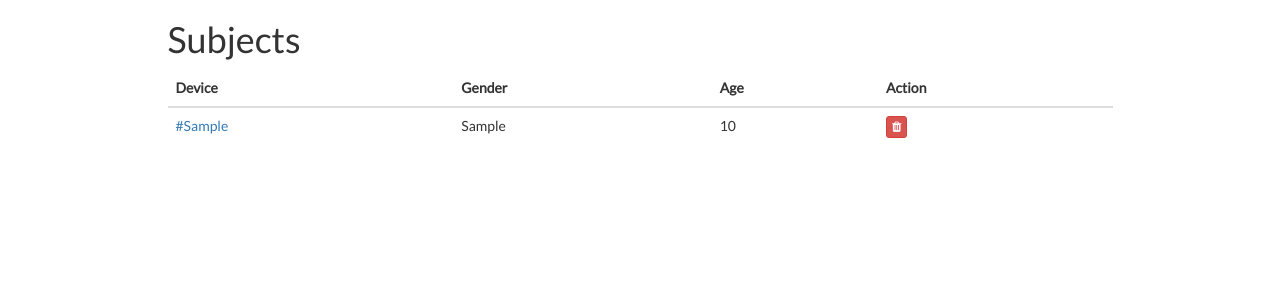
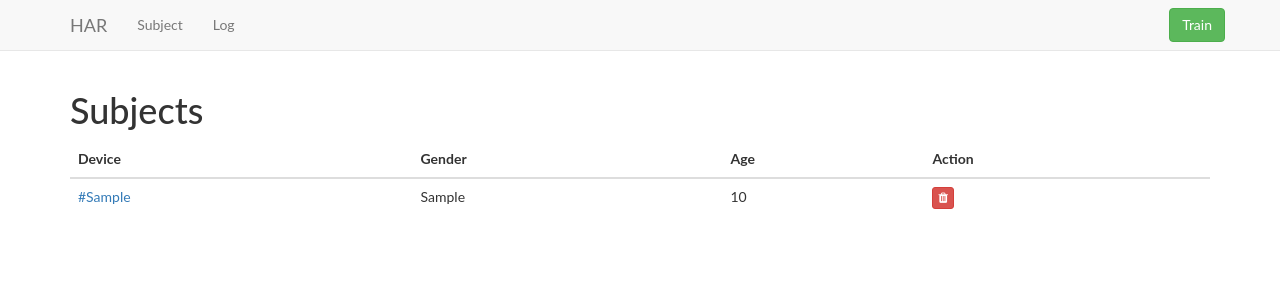
Before and after one commit to ilhamadun/har, a Flask app: page /subject in a window 1280 px wide. Shown: the top 300 px of the page. Run offline with Flask 2, Linux system fonts and the light colour scheme; tables that the repository leaves empty hold one stand-in row (values such as "Sample post"); some libraries are stand-ins or nearby versions.

Commit message:
Create base template

```diff
--- /dev/null
+++ b/har/templates/base.html
@@ -0,0 +1,55 @@
+<!doctype html>
+<html lang="en">
+    <head>
+        <meta charset="utf-8">
+        <meta http-equiv="X-UA-Compatible" content="IE=edge">
+        <meta name="viewport" content="width=device-width, initial-scale=1">
+        <title>{% block title %}Human Activity Recognition{% endblock %}</title>
+
+
+        <link href="https://maxcdn.bootstrapcdn.com/bootswatch/3.3.7/paper/bootstrap.min.css" rel="stylesheet" integrity="sha384-awusxf8AUojygHf2+joICySzB780jVvQaVCAt1clU3QsyAitLGul28Qxb2r1e5g+" crossorigin="anonymous">
+        <link href="https://maxcdn.bootstrapcdn.com/font-awesome/4.7.0/css/font-awesome.min.css" rel="stylesheet">
+
+        <style>
+            body {
+                font-family: 'Lato', sans-serif;
+            }
+        </style>
+
+        <!--[if lt IE 9]>
+            <script src="https://oss.maxcdn.com/html5shiv/3.7.3/html5shiv.min.js"></script>
+            <script src="https://oss.maxcdn.com/respond/1.4.2/respond.min.js"></script>
+        <![endif]-->
+    </head>
+    <body>
+        <nav class="navbar navbar-default navbar-static-top">
+            <div class="container">
+                <div class="navbar-header">
+                    <button type="button" class="navbar-toggle collapsed" data-toggle="collapse" data-target="#header" aria-expanded="false">
+                        <span class="sr-only">Toggle navigation</span>
+                        <span class="icon-bar"></span>
+                        <span class="icon-bar"></span>
+                        <span class="icon-bar"></span>
+                    </button>
+                    <a class="navbar-brand" href="{{ url_for('index') }}">HAR</a>
+                </div>
+                <div class="collapse navbar-collapse" id="header">
+                    <ul class="nav navbar-nav">
+                        <li><a href="{{ url_for('subject_overview') }}">Subject</a></li>
+                        <li><a href="{{ url_for('log_overview') }}">Log</a></li>
+                    </ul>
+                    <ul class="nav navbar-nav navbar-right">
+                        <li><button class="btn btn-success navbar-btn">Train</button></li>
+                    </ul>
+                </div>
+            </div>
+        </nav>
+
+        <div class="container">
+            {% block content %}{% endblock %}
+        </div>
+
+        <script src="https://ajax.googleapis.com/ajax/libs/jquery/1.12.4/jquery.min.js"></script>
+        <script src="https://maxcdn.bootstrapcdn.com/bootstrap/3.3.7/js/bootstrap.min.js" integrity="sha384-Tc5IQib027qvyjSMfHjOMaLkfuWVxZxUPnCJA7l2mCWNIpG9mGCD8wGNIcPD7Txa" crossorigin="anonymous"></script>
+    </body>
+</html>
--- a/har/templates/subject.html
+++ b/har/templates/subject.html
@@ -1,30 +1,6 @@
-<!doctype html>
-<html lang="en">
-    <head>
-        <meta charset="utf-8">
-        <meta http-equiv="X-UA-Compatible" content="IE=edge">
-        <meta name="viewport" content="width=device-width, initial-scale=1">
-        <title>Status | Human Activity Recognition</title>
-
-        <link rel="stylesheet" href="https://maxcdn.bootstrapcdn.com/bootstrap/3.3.7/css/bootstrap.min.css" integrity="sha384-BVYiiSIFeK1dGmJRAkycuHAHRg32OmUcww7on3RYdg4Va+PmSTsz/K68vbdEjh4u" crossorigin="anonymous">
-        <link href="https://fonts.googleapis.com/css?family=Lato" rel="stylesheet">
-        <link href="https://maxcdn.bootstrapcdn.com/font-awesome/4.7.0/css/font-awesome.min.css" rel="stylesheet">
-
-        <style>
-            body {
-                font-family: 'Lato', sans-serif;
-            }
-        </style>
-
-        <!--[if lt IE 9]>
-            <script src="https://oss.maxcdn.com/html5shiv/3.7.3/html5shiv.min.js"></script>
-            <script src="https://oss.maxcdn.com/respond/1.4.2/respond.min.js"></script>
-        <![endif]-->
-    </head>
-    <body>
-        <div class="container">
-            <div class="row">
-                <div class="col-md-10 col-md-offset-1">
+{% extends 'base.html' %}
+{% block title %}Subject Overview - Human Activity Recognition{% endblock %}
+{% block content %}
 <h1>Subjects</h1>
 <table class="table">
     <thead>
@@ -46,11 +22,4 @@
         {% endfor %}
     </tbody>
 </table>
-                </div>
-            </div>
-        </div>
-
-        <script src="https://ajax.googleapis.com/ajax/libs/jquery/1.12.4/jquery.min.js"></script>
-        <script src="https://maxcdn.bootstrapcdn.com/bootstrap/3.3.7/js/bootstrap.min.js" integrity="sha384-Tc5IQib027qvyjSMfHjOMaLkfuWVxZxUPnCJA7l2mCWNIpG9mGCD8wGNIcPD7Txa" crossorigin="anonymous"></script>
-    </body>
-</html>
+{% endblock %}
```
Also changed, not shown: har/templates/log.html (+4 -35 lines). Lines whose indentation alone changed are shown as unchanged.
